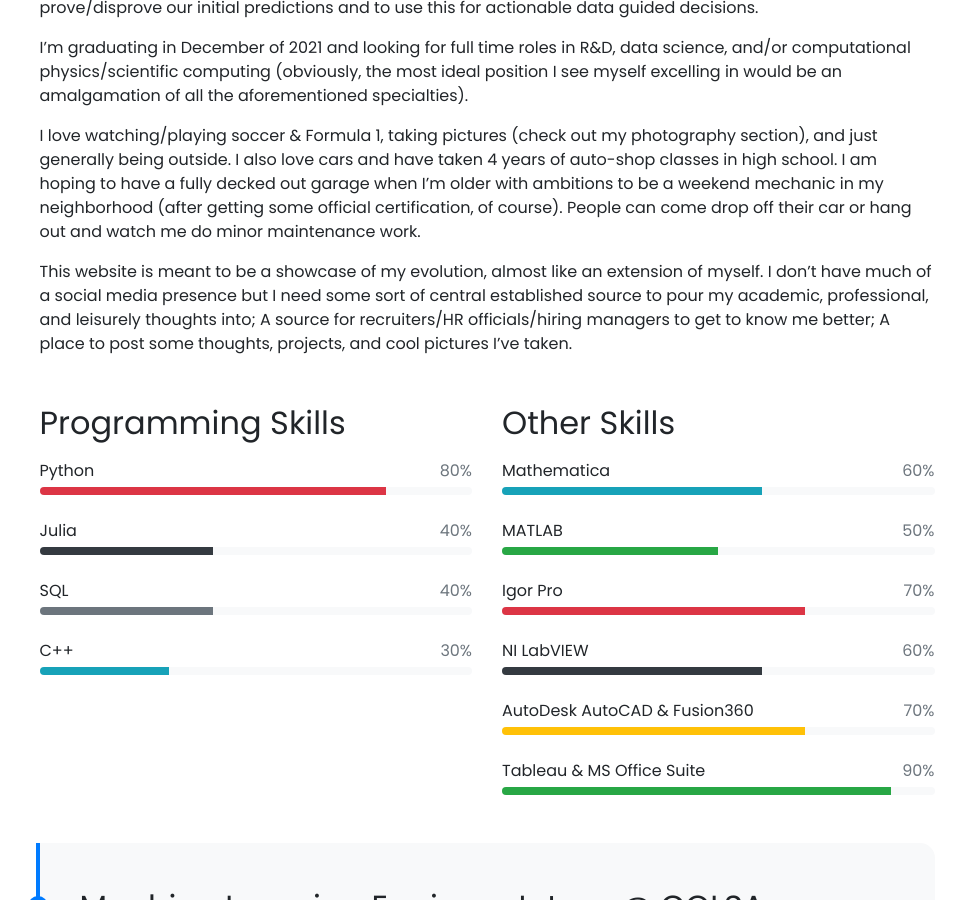
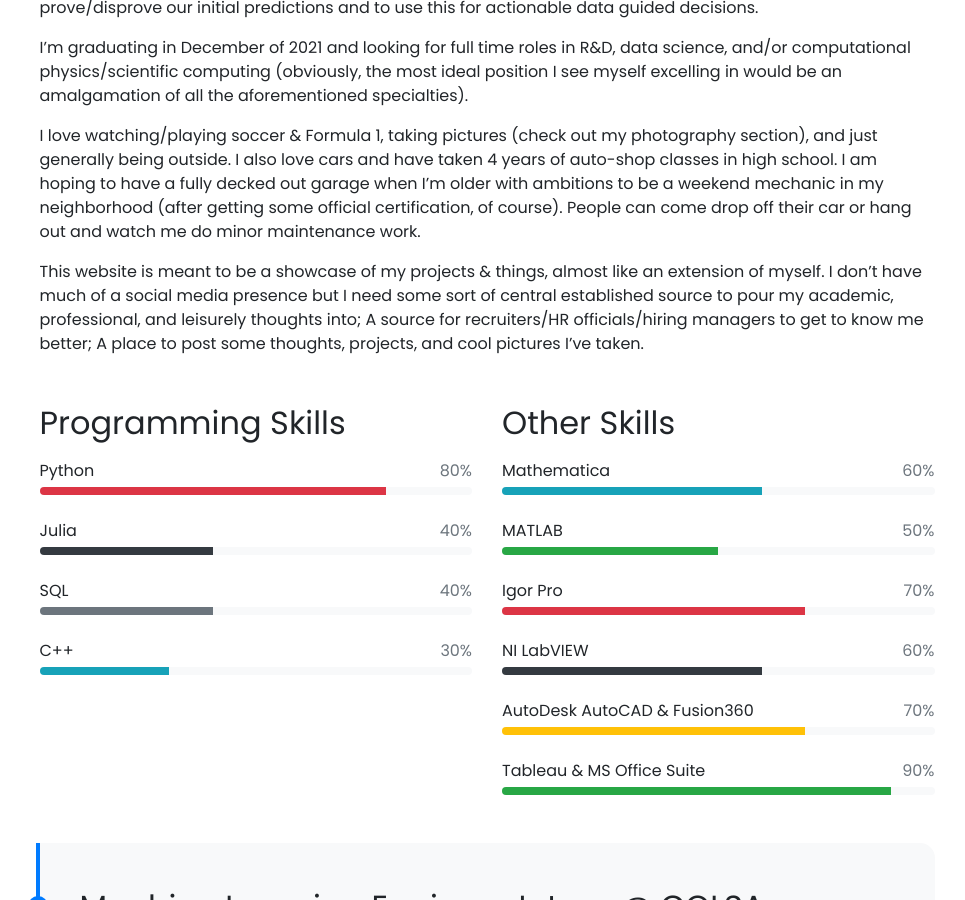
Before and after one commit to rajgark/rajgark.github.io, a Jekyll site: the page built from pages/about.md, in a window 1280 px wide and 900 px high, scrolled down 548 px. Shown: the whole window, without its empty margins (153-1118 px from the left). Built offline with Jekyll 4.4.1, drawn with Linux system fonts in a browser that asks for light colours; nearby versions of some CDN libraries; emoji names are drawn with the system emoji font; comment, search, counter and statistics services are not loaded; some of the changed text lies outside the part shown.

Commit message:
edited about.md

```diff
--- a/pages/about.md
+++ b/pages/about.md
@@ -22,7 +22,7 @@
 
 I love watching/playing soccer & Formula 1, taking pictures (check out my photography section), and just generally being outside. I also love cars and have taken 4 years of auto-shop classes in high school. I am hoping to have a fully decked out garage when I'm older with ambitions to be a weekend mechanic in my neighborhood (after getting some official certification, of course). People can come drop off their car or hang out and watch me do minor maintenance work.
 
-This website is meant to be a showcase of my evolution, almost like an extension of myself. I don't have much of a social media presence but I need some sort of central established source to pour my academic, professional, and leisurely thoughts into; A source for recruiters/HR officials/hiring managers to get to know me better; A place to post some thoughts, projects, and cool pictures I've taken.
+This website is meant to be a showcase of my projects & things, almost like an extension of myself. I don't have much of a social media presence but I need some sort of central established source to pour my academic, professional, and leisurely thoughts into; A source for recruiters/HR officials/hiring managers to get to know me better; A place to post some thoughts, projects, and cool pictures I've taken.
 
 <div class="row">
 {% include about/skills.html title="Programming Skills" source=site.data.programming-skills %}
@@ -32,3 +32,6 @@
 <div class="row">
 {% include about/timeline.html %}
 </div>
+
+Courses taken: Physics I/II, Modern Physics, the Calculus sequence, Mathematical Methods in Physics, Scientific
+Imaging, Computer Science I, Quantum Mechanics, Electricity & Magnetism, Experimental Physics, Momentum of Photons, Discrete Mathematics, Statistics for Economics, Applied Data Analysis, Deep Learning, How Things Work, Entrepreneurship, Nanoelectronics, General Biology, Classical Political Thought, Voice Voting & Virtual Freedom, Classical Ethics
```
